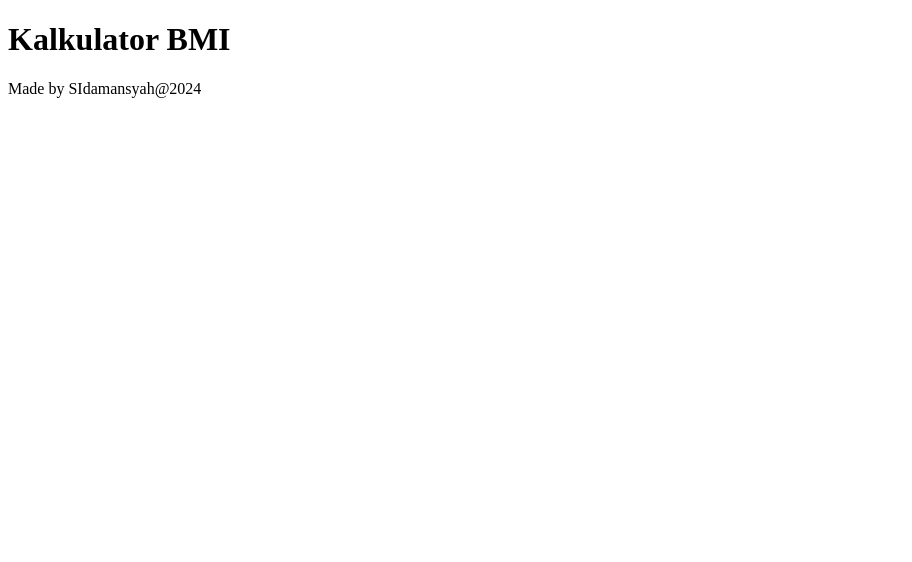
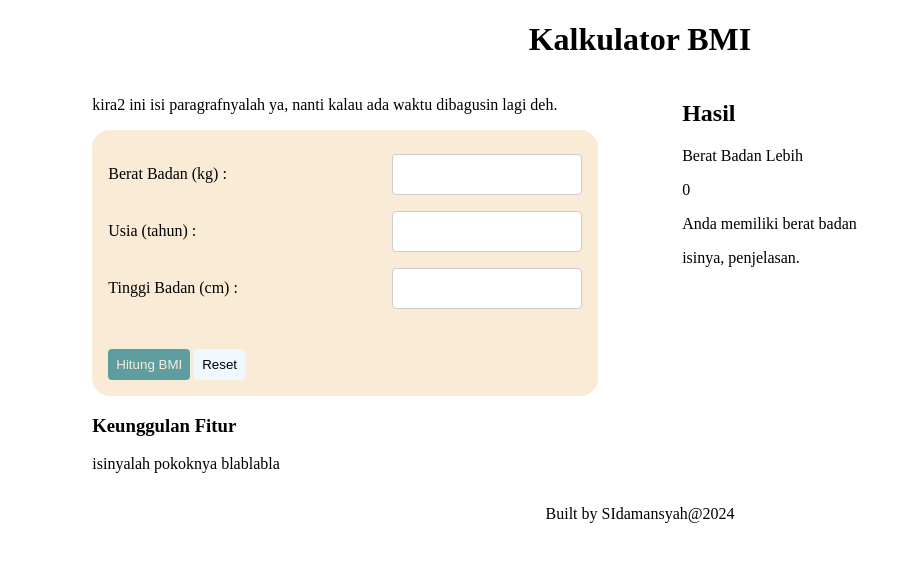
Before and after one commit to revou-fundamental-course/25-nov-24-idamansyahs, a plain HTML site: page index.html in a window 1280 px wide. Shown: the whole page, without its empty margins (0-912 px from the left). Drawn offline with Linux system fonts and the light colour scheme.

Commit message:
update html & css style

```diff
--- a/css/style.css
+++ b/css/style.css
@@ -1 +1,62 @@
 /* Ini File CSS */
+
+.main-header {
+    text-align: center;
+}
+
+main {
+    display: flex;
+    justify-content: space-evenly;
+}
+
+.main-section {
+    width: 40%;
+}
+
+footer {
+    text-align: center;
+}
+
+form {
+    background-color: antiquewhite;
+    padding: 16px;
+    border-radius: 18px;
+}
+
+.form-item {
+    display: flex;
+    justify-content: space-between;
+    align-items: center;
+}
+
+input[type=number] {
+    width: 40%;
+    padding: 12px 20px;
+    margin: 8px 0;
+    display: inline-block;
+    border: 1px solid #ccc;
+    border-radius: 4px;
+    box-sizing: border-box;
+  }
+
+.form-button-container {
+    margin-top: 32px;
+    display: block;
+  }
+
+  button {
+    border: 0;
+    padding: 8px;
+    border-radius: 4px;
+  }
+
+.bg-cadet-blue {
+    background-color: cadetblue;
+}
+.color-antique-white {
+    color: antiquewhite;
+}
+
+.bg-alice-blue {
+    background-color: aliceblue;
+}
--- a/index.html
+++ b/index.html
@@ -10,16 +10,82 @@
 
 <body>
     <!-- Judul Website -->
-    <header>
+    <header class="main-header">
         <h1>Kalkulator BMI</h1>
     </header>
 
     <!-- Konten Website -->
-    <main></main>
+    <main>
+        <!-- Form Section Kalkulator BMI -->
+        <section class="main-section">
+            <!-- Main Article -->
+            <article>
+                <p>kira2 ini isi paragrafnyalah ya, nanti kalau ada waktu dibagusin lagi deh.</p>
+            </article>
+
+            <!-- Main Form -->
+            <form>
+                <div class="form-item">
+                    <label for="berat-badan-input">
+                        Berat Badan (kg) :
+                    </label>
+                    <input type="number" id="berat-badan-input" />
+                </div>
+
+                <div class="form-item">
+                    <label for="usia-input">
+                        Usia (tahun) :
+                    </label>
+                    <input type="number" id="usia-input" />
+                </div>
+
+                <div class="form-item">
+                    <label for="tinggi-badan-input">
+                        Tinggi Badan (cm) :
+                    </label>
+                    <input type="number" id="tinggi-badan-input" />
+                </div>
+
+                <div class="form-button-container">
+                    <button class="bg-cadet-blue color-antique-white">Hitung BMI</button>
+                    <button class="bg-alice-blue">Reset</button>
+                </div>
+            </form>
+
+            <!-- Second Article -->
+            <article>
+                <header>
+                    <h3>Keunggulan Fitur</h3>
+                </header>
+
+                <p>isinyalah pokoknya blablabla</p>
+            </article>
+        </section>
+
+        <!-- Section Hasil Kalkulasi -->
+         <section class="main-section">
+            <div>
+                <header>
+                    <h2>Hasil</h2>
+                </header>
+
+                <p>Berat Badan Lebih</p>
+
+                <div id="calculation-result">0</div>
+
+                <p id="result-info">Anda memiliki berat badan</p>
+            </div>
+
+            <!-- Third Article -->
+            <article>
+                <p>isinya, penjelasan.</p>
+            </article>
+         </section>
+    </main>
 
     <!-- Footer Website -->
     <footer>
-        <p>Made by SIdamansyah@2024</p>
+        <p>Built by SIdamansyah@2024</p>
     </footer>
 </body>
 
```
